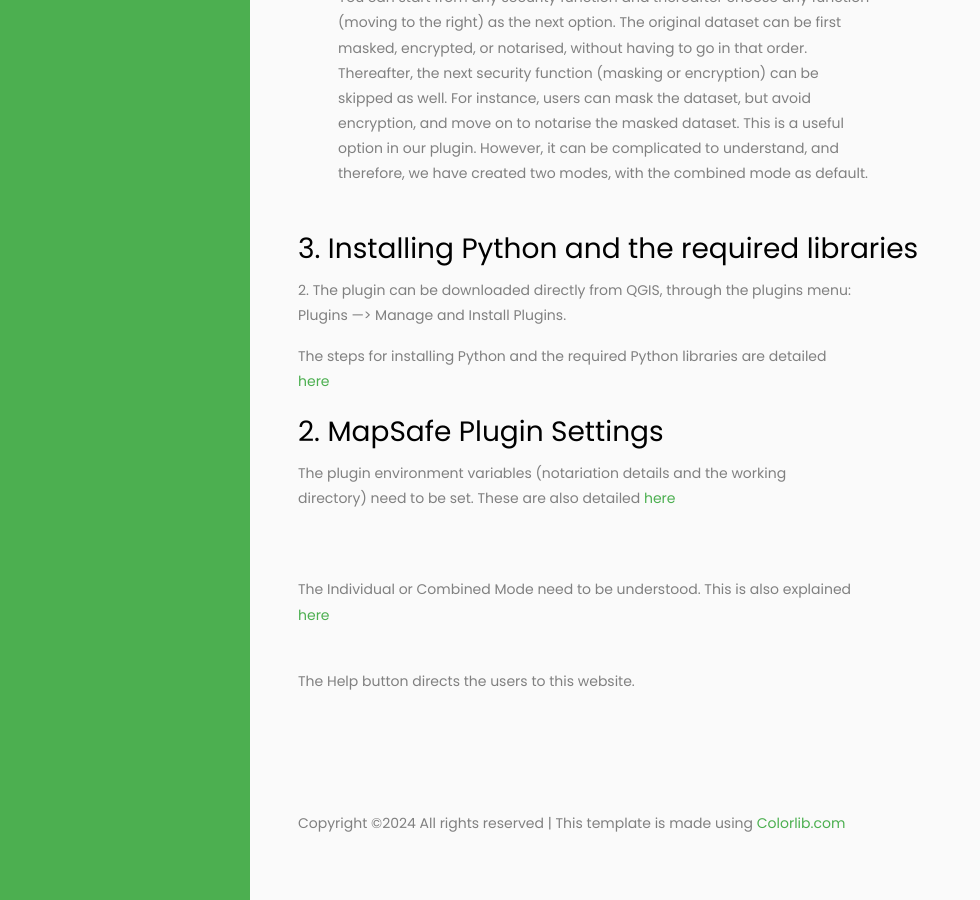
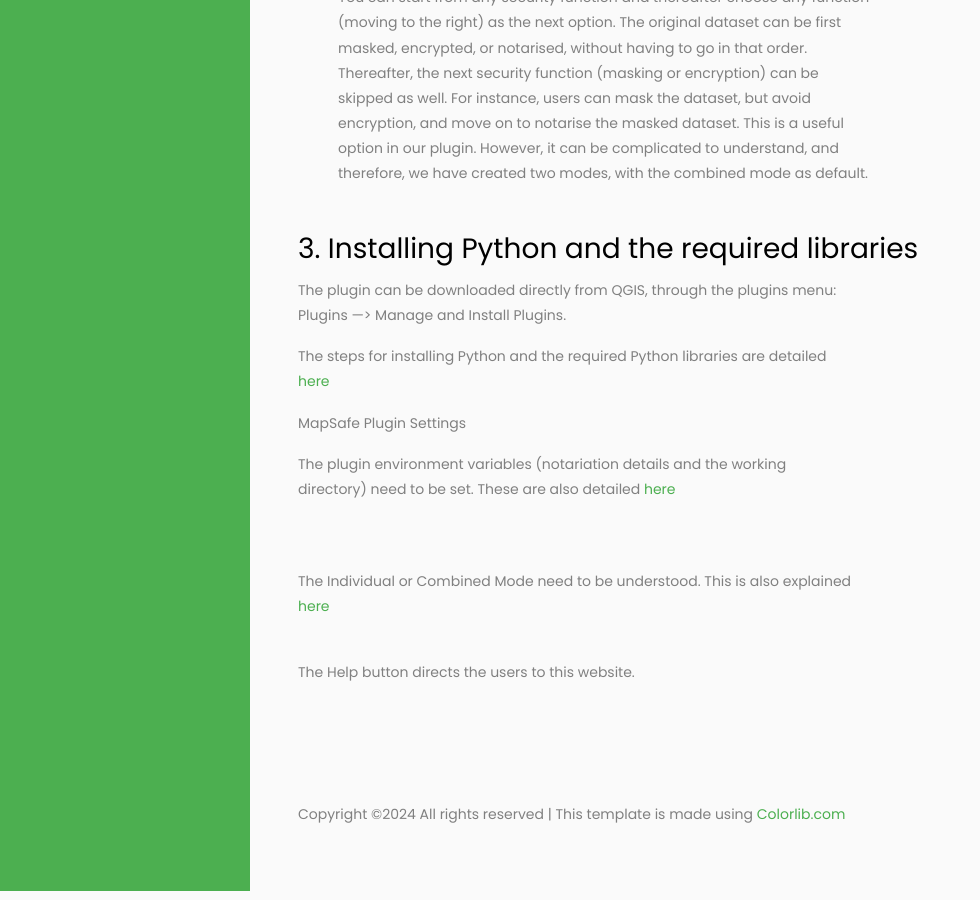
Before and after one commit to sharmapn/sharmapn.github.io, a Jekyll site: the page MapSafeQGISGeoPrivPlugin/usability_evaluation.html, which Jekyll copies as it is, in a window 1280 px wide and 900 px high, scrolled down 1655 px. Shown: the whole window, without its empty margins (0-980 px from the left). Built offline with Jekyll 4.4.1, drawn with Linux system fonts in a browser that asks for light colours; some of the changed text lies outside the part shown.

Commit message:
Update usability_evaluation.html

```diff
--- a/MapSafeQGISGeoPrivPlugin/usability_evaluation.html
+++ b/MapSafeQGISGeoPrivPlugin/usability_evaluation.html
@@ -188,21 +187,18 @@ Carrying out the test should not take more than an hour.
 
  <h3>3. Installing Python and the required libraries</h3>
 
-<p>2. The plugin can be downloaded directly from QGIS, through the plugins menu: Plugins —> Manage and Install Plugins.
+ <p>The plugin can be downloaded directly from QGIS, through the plugins menu: Plugins —> Manage and Install Plugins.
 
 
  <p> The steps for installing Python and the required Python libraries are detailed <a href="gettingstarted.html" target="_blank">here </a> <br>
 
-
-  <h3>2. MapSafe Plugin Settings</h3>
-
+ <p>MapSafe Plugin Settings
    <p>The plugin environment variables (notariation details and the working directory) need to be set. These are also detailed <a href="gettingstarted.html" target="_blank">here </a> <br>
    <br><br>
    <p> The Individual or Combined Mode need to be understood. This is also explained <a href="gettingstarted.html" target="_blank">here </a> <br>
 <br>
 
    <p>The Help button directs the users to this website.
-
 			<br><br>
 
 
```
Also changed, not shown: other parts of MapSafeQGISGeoPrivPlugin/usability_evaluation.html (+2 -3 lines). Lines whose indentation alone changed are shown as unchanged.
